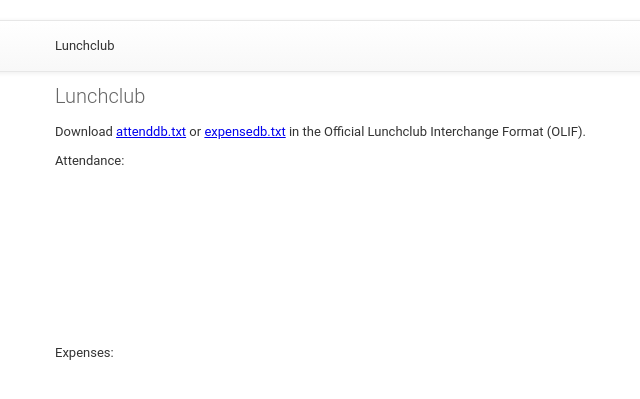
After one commit to Mortal/django-lunchclub, a Django app: page /view/ in a window 1280 px wide. The commit adds this page. Shown: the top 399 px of the page, without its empty margins (24-664 px from the left). Run offline with Django 3.2, Linux system fonts and the light colour scheme; data that the repository does not hold is empty.

Commit message:
Add database view

```diff
--- a/lunchclub/parser.py
+++ b/lunchclub/parser.py
@@ -25,6 +25,9 @@ class YearMonthDay(namedtuple('YearMonthDay', 'year month day')):
     @property
     def ymd(self):
         return self
+
+    def __str__(self):
+        return '%04d-%02d-%02d' % tuple(self)
 
 
 class DateMixin:
--- /dev/null
+++ b/lunchclub/templates/lunchclub/database_view.html
@@ -0,0 +1,25 @@
+{% extends "lunchclub/base.html" %}
+{% block content %}
+<h1>Lunchclub</h1>
+
+<p>Download
+<a href="{% url 'attendance_export' %}">attenddb.txt</a>
+or
+<a href="{% url 'expense_export' %}">expensedb.txt</a>
+in the Official Lunchclub Interchange Format (OLIF).</p>
+
+<p>Attendance:</p>
+<div style="height: 150px; width: auto; overflow: auto">
+<table>{% for a in attenddb reversed %}
+<tr><td>{{ a.ymd }}<td>{{ a.creator }}<td>{{ a.uname }}{% endfor %}
+</table>
+</div>
+
+<p>Expenses:</p>
+<div style="height: 150px; overflow: auto">
+<table>{% for a in expensedb reversed %}
+<tr><td>{{ a.ymd }}<td>{{ a.amount }}<td>{{ a.uname }}{% endfor %}
+</table>
+</div>
+
+{% endblock %}
--- a/lunchclub/templates/lunchclub/home.html
+++ b/lunchclub/templates/lunchclub/home.html
@@ -244,7 +244,7 @@ today_events.addEventListener('notification', function (e) {
 
 <ul class="nav-group">
 <li><a href="{% url 'expense_create' %}">Enter someone else's expense</a></li>
-<li><a href="{% url 'edit' %}">View database</a></li>
+<li><a href="{% url 'database_view' %}">View database</a></li>
 </ul>
 
 <form class="expense-form" method="post" action="{% url 'expense_create' %}">{% csrf_token %}
--- a/lunchclub/urls.py
+++ b/lunchclub/urls.py
@@ -24,12 +24,14 @@ from lunchclub.views import (
     AttendanceExport, ExpenseExport, submit_view,
     ShoppingList, chat_publish,
     today_update,
+    DatabaseView,
 )
 from roomcalendar.views import CalendarUpdate
 
 urlpatterns = [
     url(r'^admin/', admin.site.urls),
     url(r'^$', Home.as_view(), name='home'),
+    url(r'^view/$', DatabaseView.as_view(), name='database_view'),
     url(r'^edit/$', DatabaseBulkEdit.as_view(), name='edit'),
     url(r'^export/attenddb\.txt$', AttendanceExport.as_view(), name='attendance_export'),
     url(r'^export/expensedb\.txt$', ExpenseExport.as_view(), name='expense_export'),
--- a/lunchclub/views.py
+++ b/lunchclub/views.py
@@ -148,6 +148,16 @@ class ExpenseExport(View):
         return HttpResponse(
             unparse_expensedb(get_expensedb_from_model()),
             content_type='text/plain')
+
+
+class DatabaseView(TemplateView):
+    template_name = 'lunchclub/database_view.html'
+
+    def get_context_data(self, **kwargs):
+        context_data = super().get_context_data(**kwargs)
+        context_data['attenddb'] = get_attenddb_from_model()
+        context_data['expensedb'] = get_expensedb_from_model()
+        return context_data
 
 
 class DatabaseBulkEdit(FormView):
```
